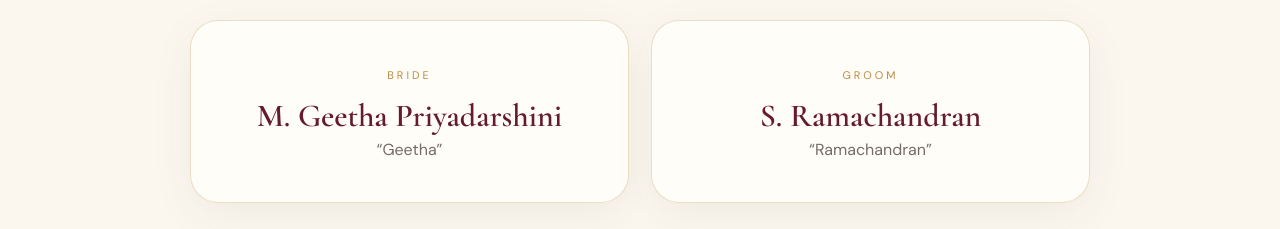
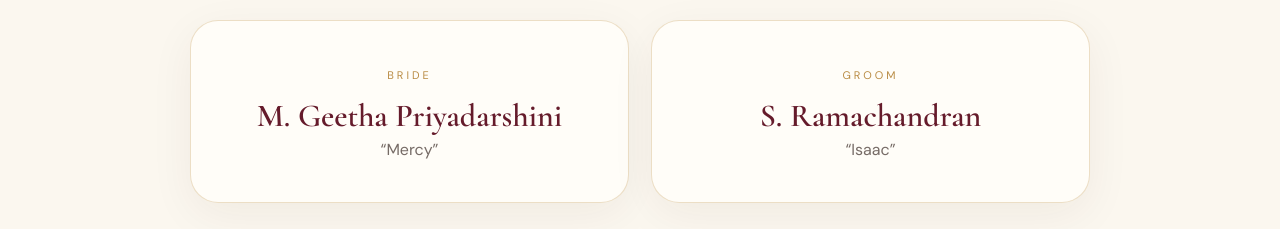
Before and after one commit to Jansyp/mercy-isaac-wedding-template, a React (Vite) app: page / in a window 1280 px wide. Shown: the part 3380-3609 px from the top of the page. Built offline with nearby package versions, Linux system fonts and the light colour scheme.

Commit message:
Update wedding invitation details and asset references
- Changed the script source in index.html to the updated asset file.
- Updated bride and groom names in main.jsx from "Geetha" and "Ramachandran" to "Mercy" and "Isaac" respectively.

```diff
--- a/src/main.jsx
+++ b/src/main.jsx
@@ -126,12 +126,12 @@ function App() {
             <div className="family-card">
               <span>Bride</span>
               <h3>M. Geetha Priyadarshini</h3>
-              <p>“Geetha”</p>
+              <p>“Mercy”</p>
             </div>
             <div className="family-card">
               <span>Groom</span>
               <h3>S. Ramachandran</h3>
-              <p>“Ramachandran”</p>
+              <p>“Isaac”</p>
             </div>
           </div>
         </section>
```
Also changed, not shown: 2 other files (tests, documents, lock files or other folders).
